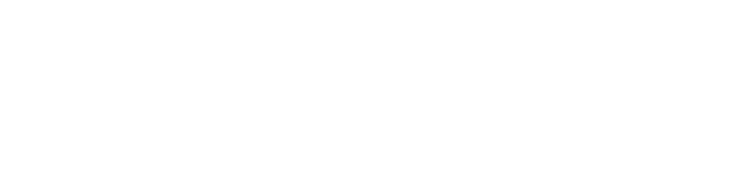
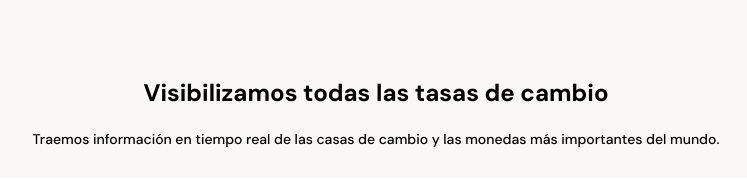
Before and after one commit to veraBytte/CriptoPage, a plain HTML site: page index.html in a window 1280 px wide. Shown: the whole page, without its empty margins (264-1011 px from the left). Drawn offline with Linux system fonts and the light colour scheme.

Commit message:
Se realizo la estructura principal de la primera seccion y se estilaron los textos

```diff
--- a/index.html
+++ b/index.html
@@ -13,7 +13,16 @@
 <body>
     <header></header>
     <main>
-        <section></section>
+        <section class="main__exchange-container">
+            <div class="backgroundImg"></div>
+            <div class="main__exchange-tittle">
+                <h2>Visibilizamos todas las tasas de cambio</h2>
+                <p>Traemos información en tiempo real de las casas de cambio y las monedas más importantes del mundo.</p>
+            </div>
+            <section class="main__tables-container">
+                <div></div>
+            </section>
+        </section>
         <section></section>
         <section></section>
         <section></section>
--- a/style.css
+++ b/style.css
@@ -28,3 +28,33 @@ html{
   font-size: 62.5%;
   font-family: 'DM Sans','sans-serif';
 }
+main{
+  width: 100%;
+  min-width: 288px;
+  height: auto;
+  background-color: var(--off-white);
+}
+.main__exchange-container{
+  width: 100%;
+  height: auto;
+  padding-top: 80px;
+  padding-bottom: 30px;
+  text-align: center;
+}
+.main__exchange-tittle{
+  width: 85%;
+  min-width: 288px;
+  max-width: 900px;
+  margin: 0 auto;
+}
+.main__exchange-tittle h2{
+  font-weight: 700;
+  font-size: 24px;
+  line-height: 26px;
+}
+.main__exchange-tittle p{
+  margin-top: 24px;
+  font-weight: 500;
+  font-size: 14px;
+  line-height: 18px;
+}
```
